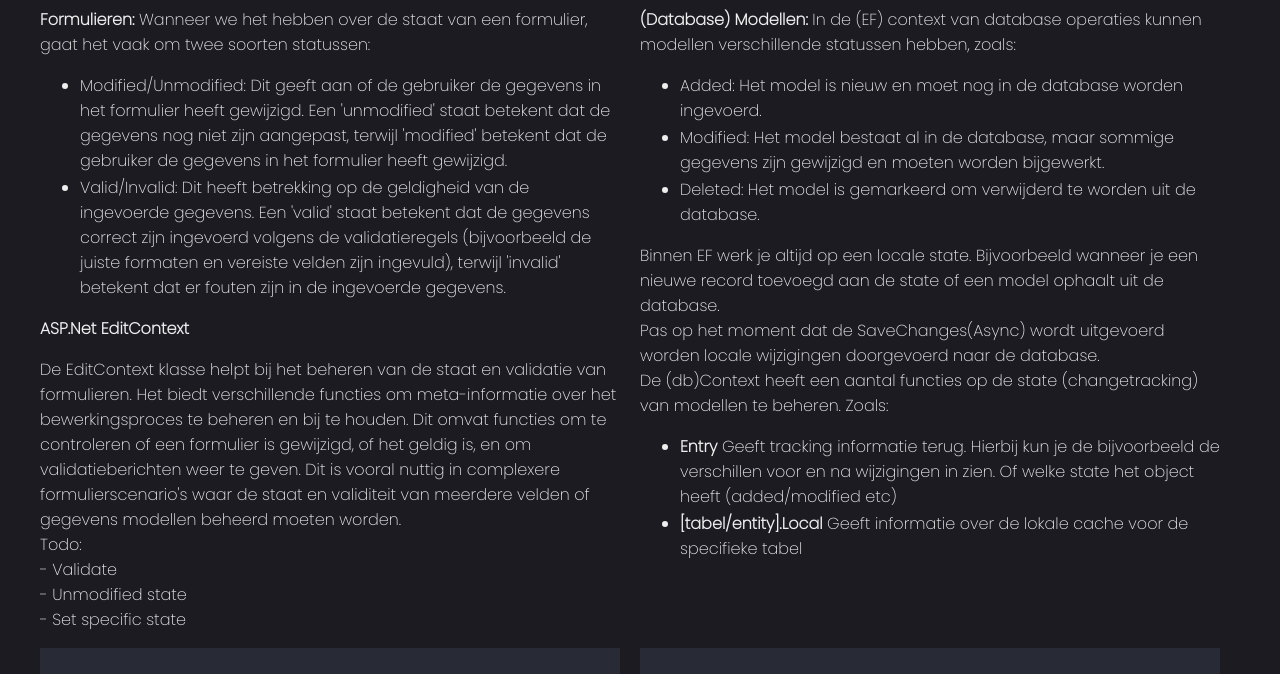
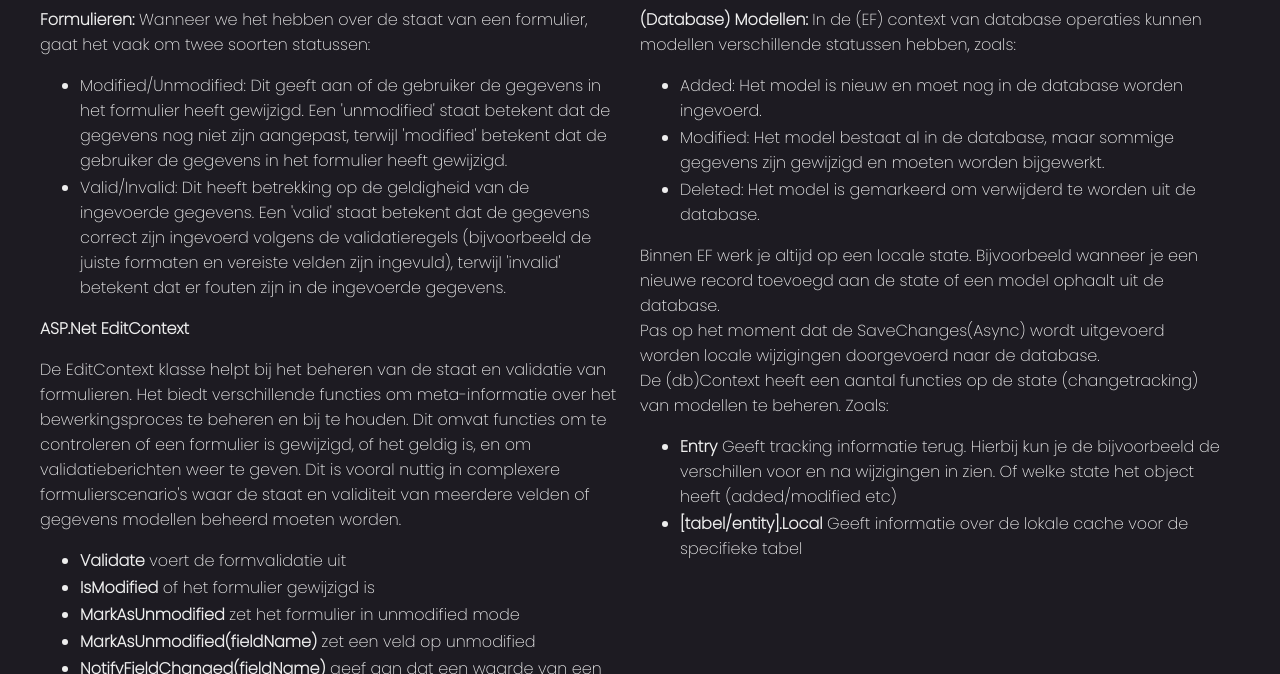
Before and after one commit to rdkleine/cleancode, a plain HTML site: page 07-state.html in a window 1280 px wide. Shown: the part 102-776 px from the top of the page. Drawn offline with nearby package versions, Linux system fonts and the light colour scheme.

Commit message:
Update EditContext class with new methods

```diff
--- a/07-state.html
+++ b/07-state.html
@@ -37,10 +37,14 @@
             <b>ASP.Net EditContext</b>
             <p>
                 De EditContext klasse helpt bij het beheren van de staat en validatie van formulieren. Het biedt verschillende functies om meta-informatie over het bewerkingsproces te beheren en bij te houden. Dit omvat functies om te controleren of een formulier is gewijzigd, of het geldig is, en om validatieberichten weer te geven. Dit is vooral nuttig in complexere formulierscenario's waar de staat en validiteit van meerdere velden of gegevens modellen beheerd moeten worden.<br/>
-                Todo:<br>
-                - Validate<br>
-                - Unmodified state<br>
-                - Set specific state<br>
+
+                <ul>
+                    <li><b>Validate</b> voert de formvalidatie uit</li>
+                    <li><b>IsModified</b> of het formulier gewijzigd is</li>
+                    <li><b>MarkAsUnmodified</b> zet het formulier in unmodified mode</li>
+                    <li><b>MarkAsUnmodified(fieldName)</b> zet een veld op unmodified</li>
+                    <li><b>NotifyFieldChanged(fieldName)</b> geef aan dat een waarde van een veld is gewijzigd</li>
+                </ul>
             </p>
         </section>
         <section>
@@ -118,6 +122,11 @@
     private void Submit()
     {
         Logger.LogInformation("Submit called: Processing the form");
+        // Action savechanges
+        // ..
+
+        // Set form to unmodified
+        EditContext.MarkAsUnmodified();
     }
 
     public class Holodeck
@@ -146,13 +155,18 @@ public class StateService
 {
     public async Task ModifyStateAsync(int shipId)
     {
+        // _context.Starships.Local bevat na de GET pas een record
         var starship = await _context.Starships.FirstAsync(ss => ss.Id == shipId);
+
+        // _context.Entry(starship).State == EntityState.Unchanged
+        // Nadat de Name is aangepast veranderd de state naar Modified
         starship.Name = "USS Enterprise";
+
+        // Zodra de SaveChangesAsync wordt aangeroepen worden de wijzigingen naar de database doorgevoerds
         if (_context.Entry(starship).State == EntityState.Modified)
             await _context.SaveChangesAsync();
     }
 }
-
             </code></pre>
         </section>
     </main>
```
